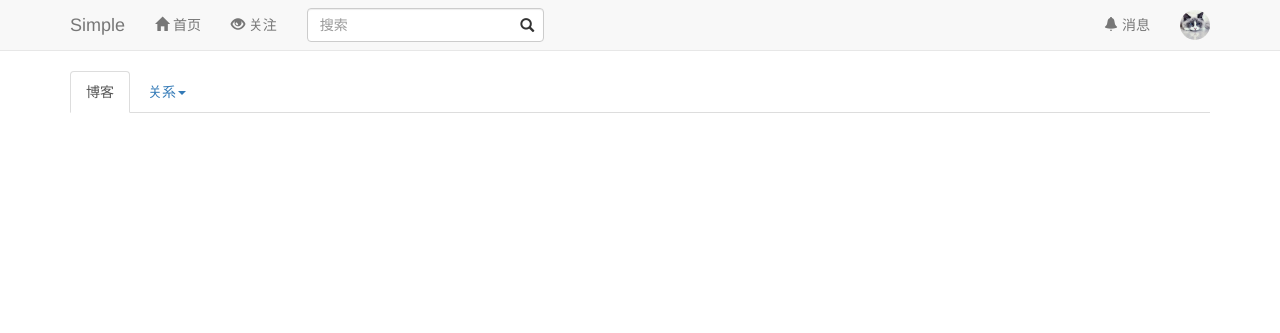
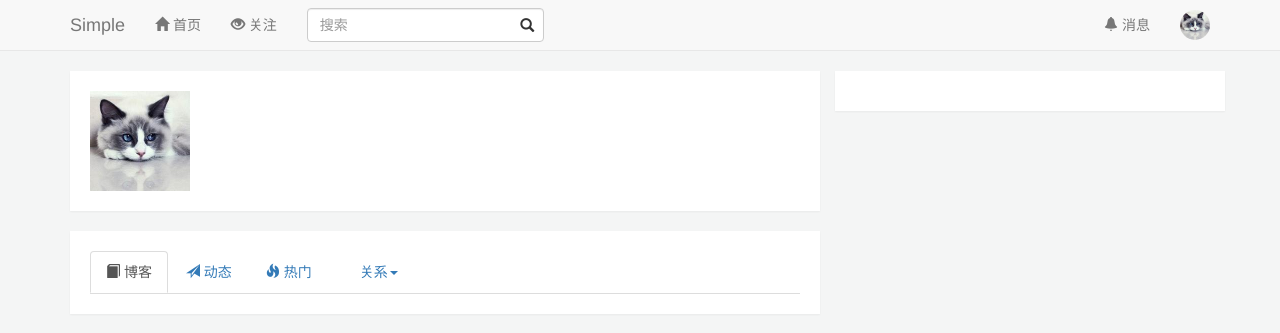
Before and after one commit to widiot/simple, a Flask app: page /user/984209543@qq.com in a window 1280 px wide. Shown: the top 333 px of the page. Run offline with Flask 2, Linux system fonts and the light colour scheme; a user stored in the database is signed in; data comes from the database, SQL or seed files in the repository; both versions use the stored data as it was after the commit; some libraries are stand-ins or nearby versions; some web fonts are replaced.

Commit message:
把页面改成了分块，写了一部分用户页面

```diff
--- a/simpleblog/templates/base.html
+++ b/simpleblog/templates/base.html
@@ -1,6 +1,6 @@
 {% extends "bootstrap/base.html" %}
 
-{# 收藏夹图标 #}
+{# 收藏夹图标，以及阿里图标 #}
 {% block styles %}
     {{ super() }}
     <link rel="shortcut icon" href="{{ url_for('static',filename='images/favicon.ico') }}" type="image/x-icon">
@@ -8,11 +8,11 @@
     <style>
         @font-face {
             font-family: 'iconfont';  /* project id 467496 */
-            src: url('//at.alicdn.com/t/font_467496_hw5737h1l9pb9.eot');
-            src: url('//at.alicdn.com/t/font_467496_hw5737h1l9pb9.eot?#iefix') format('embedded-opentype'),
-            url('//at.alicdn.com/t/font_467496_hw5737h1l9pb9.woff') format('woff'),
-            url('//at.alicdn.com/t/font_467496_hw5737h1l9pb9.ttf') format('truetype'),
-            url('//at.alicdn.com/t/font_467496_hw5737h1l9pb9.svg#iconfont') format('svg');
+            src: url('//at.alicdn.com/t/font_467496_cq2wdviqrhir7ldi.eot');
+            src: url('//at.alicdn.com/t/font_467496_cq2wdviqrhir7ldi.eot?#iefix') format('embedded-opentype'),
+            url('//at.alicdn.com/t/font_467496_cq2wdviqrhir7ldi.woff') format('woff'),
+            url('//at.alicdn.com/t/font_467496_cq2wdviqrhir7ldi.ttf') format('truetype'),
+            url('//at.alicdn.com/t/font_467496_cq2wdviqrhir7ldi.svg#iconfont') format('svg');
         }
 
         .icon-zhuce {
@@ -23,6 +23,15 @@
             -webkit-text-stroke-width: 0.4px;
             -moz-osx-font-smoothing: grayscale;
             margin-top: 20px;
+        }
+
+        .card {
+            box-shadow: 0 1px 2px 0 rgba(0, 0, 0, .05);
+            background-color: white;
+        }
+
+        body {
+            background-color: #f4f5f5;
         }
     </style>
 {% endblock %}
--- a/simpleblog/templates/user.html
+++ b/simpleblog/templates/user.html
@@ -1,18 +1,65 @@
 {% extends "base.html" %}
+{% block styles %}
+    {{ super() }}
+    <style>
+        .icon-guanxiqunshixin, .icon-fensi {
+            font-family: "iconfont" !important;
+            font-size: 13px;
+            font-style: normal;
+            -webkit-font-smoothing: antialiased;
+            -webkit-text-stroke-width: 0.4px;
+            -moz-osx-font-smoothing: grayscale;
+            margin-top: 20px;
+        }
 
+        .card {
+            padding: 20px;
+            margin-bottom: 20px;
+        }
+    </style>
+{% endblock %}
 {% block page_content %}
+    <div class="row">
+        <div class="col-md-8">
+            <div class="card">
+                <img src="{{ url_for('static',filename='images/'+current_user.avatar) }}"
+                     width="100" height="100">
+            </div>
+            <div class=" card">
                 <ul id="myTab" class="nav nav-tabs">
                     <li class="active">
-            <a href="#blog" data-toggle="tab">博客</a>
+                        <a href="#blog" data-toggle="tab">
+                            <span class="glyphicon glyphicon-book"></span> 博客</a>
+                    </li>
+                    <li>
+                        <a href="#latest" data-toggle="tab">
+                            <span class="glyphicon glyphicon-send"></span> 动态
+                        </a>
+                    </li>
+                    <li>
+                        <a href="#hot" data-toggle="tab">
+                            <span class="glyphicon glyphicon-fire"></span> 热门
+                        </a>
                     </li>
                     <li class="dropdown">
                         <a href="#" id="myTabDrop1" class="dropdown-toggle" data-toggle="dropdown">
-                关系<b class="caret"></b>
+                            <span class="icon-guanxiqunshixin">&#xe62c;</span> 关系<b class="caret"></b>
                         </a>
                         <ul class="dropdown-menu" role="menu" aria-labelledby="myTabDrop1" style="min-width:100%;">
-                <li><a href="#following" tabindex="-1" data-toggle="tab">关注</a></li>
-                <li><a href="#followed" tabindex="-1" data-toggle="tab">粉丝</a></li>
+                            <li>
+                                <a href="#following" tabindex="-1" data-toggle="tab">
+                                    <span class="glyphicon glyphicon-eye-open"></span> 关注</a>
+                            </li>
+                            <li>
+                                <a href="#followed" tabindex="-1" data-toggle="tab">
+                                    <span class="icon-fensi">&#xe606;</span> 粉丝</a>
+                            </li>
                         </ul>
                     </li>
                 </ul>
+            </div>
+        </div>
+        <div class="col-md-4 card">
+        </div>
+    </div>
 {% endblock %}
```
Also changed, not shown: simpleblog/templates/auth/settings.html (+9 -4 lines), simpleblog/database-deve.db. Lines whose indentation alone changed are shown as unchanged.
